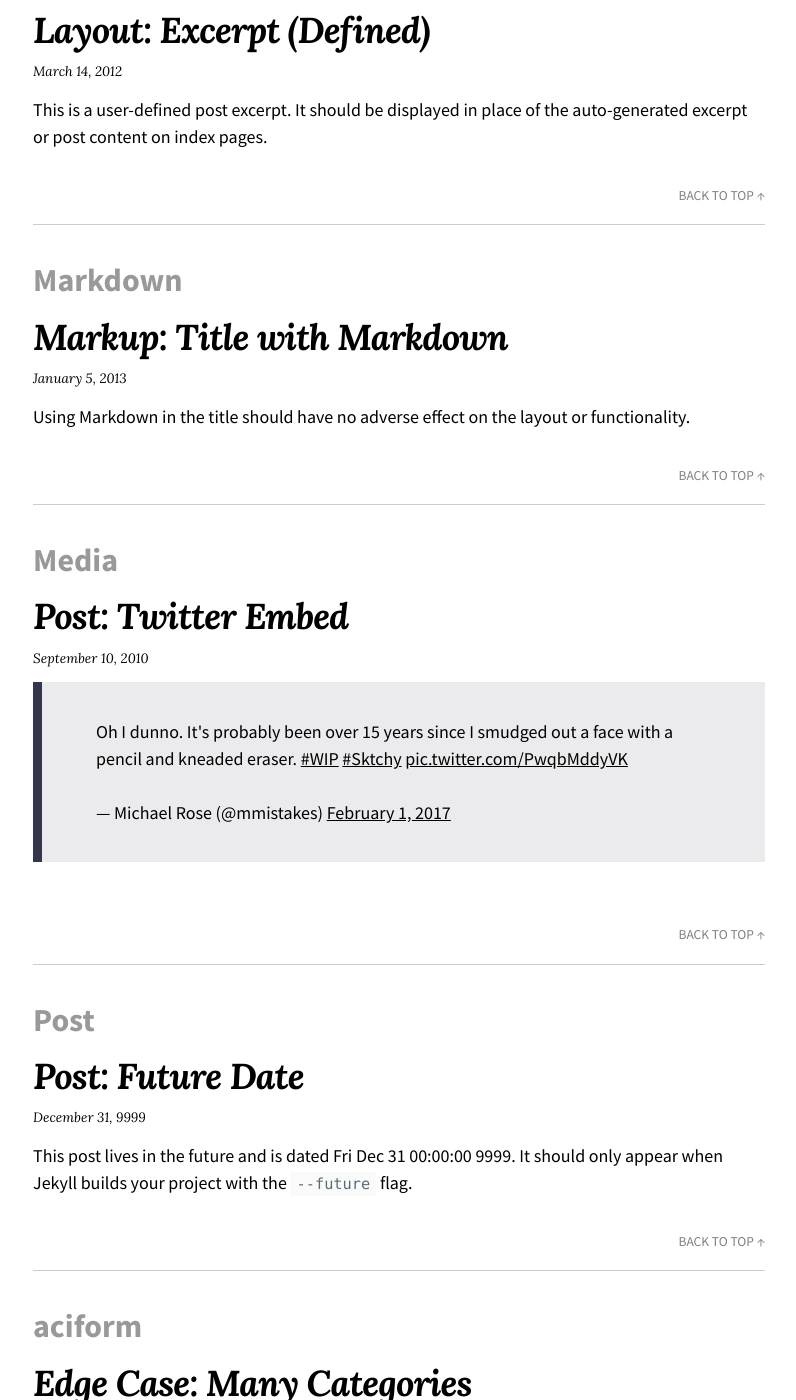
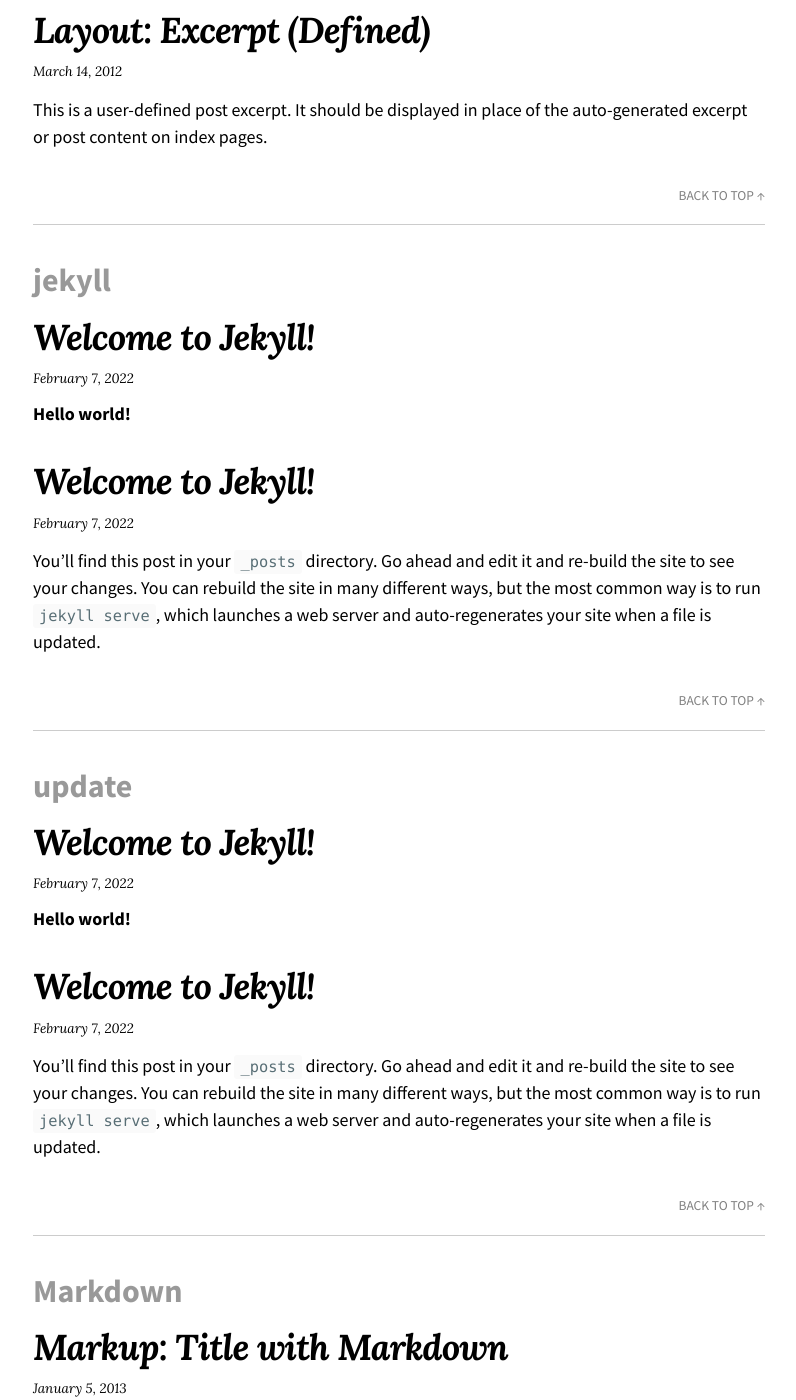
Before and after one commit to stae1102/stae1102.github.io, a Jekyll site: the page built from docs/categories.md, in a window 1280 px wide and 1400 px high, scrolled down 11578 px. Shown: the whole window, without its empty margins (241-1037 px from the left). Built offline with Jekyll 4.4.1, drawn with Linux system fonts in a browser that asks for light colours; nearby versions of some CDN libraries; comment, search, counter and statistics services are not loaded; some of the changed text lies outside the part shown.

Commit message:
Hello World

```diff
--- a/Gemfile
+++ b/Gemfile
@@ -1,6 +1,10 @@
 source "https://rubygems.org"
 
-gem "github-pages", group: :jekyll_plugins, "3.5.2"
+gem "github-pages", group: :jekyll_plugins
+
+group :jekyll_plugins do
+    gem "jekyll-paginate"
+  end
 
 gem "jekyll-minifier", "0.1.10"
 gem "webrick", "~> 1.7"
--- a/_config.yml
+++ b/_config.yml
@@ -25,9 +25,9 @@
 read_time: # reading time estimates, e.g. true
 words_per_minute: # 200
 mathjax:
-  enable: # MathJax equations, e.g. true, false (default)
-  combo:  # "tex-svg" (default), "tex-mml-chtml", etc.: docs.mathjax.org/en/latest/web/components/combined.html
-  tags:  # "none", "ams" (default), "all"
+  enable: true
+  combo:  "tex-svg"
+  tags:  "ams"
 google_fonts:
   - name: "Source Sans Pro"
     weights: "400,400i,700,700i"
@@ -73,10 +73,14 @@
 #   - vendor/ruby/
 
 plugins:
+  - jekyll-paginate
   - jekyll-seo-tag
   - jekyll-sitemap
   - jekyll-feed
   - jekyll-paginate
+
+paginate: 10 # amount of posts to show per page
+paginate_path: /page:num/
 
 # Front Matter Defaults
 defaults:
--- /dev/null
+++ b/_posts/2022-02-10-Hello-world.md
@@ -0,0 +1,8 @@
+---
+layout: post
+title:  "Welcome to Jekyll!"
+date:   2022-02-07 16:46:50 +0900
+categories: jekyll update
+---
+
+# Hello world!
--- a/index.markdown
+++ b/index.markdown
@@ -3,4 +3,5 @@
 # To modify the layout, see https://jekyllrb.com/docs/themes/#overriding-theme-defaults
 
 layout: home
+paginate: true
 ---
```
Also changed, not shown: index.md (+1 -0 lines), Gemfile.lock.
